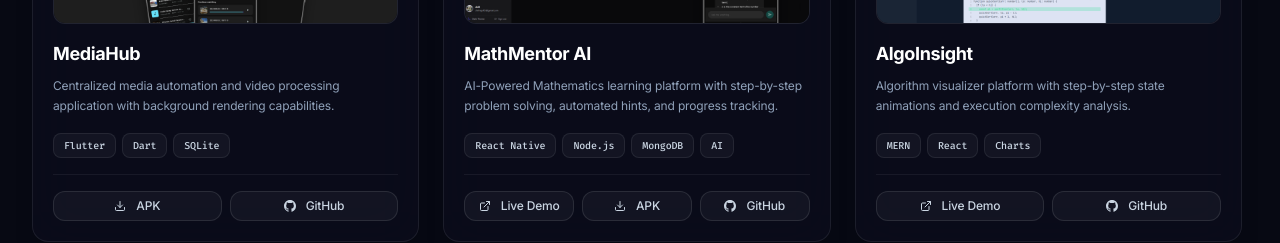
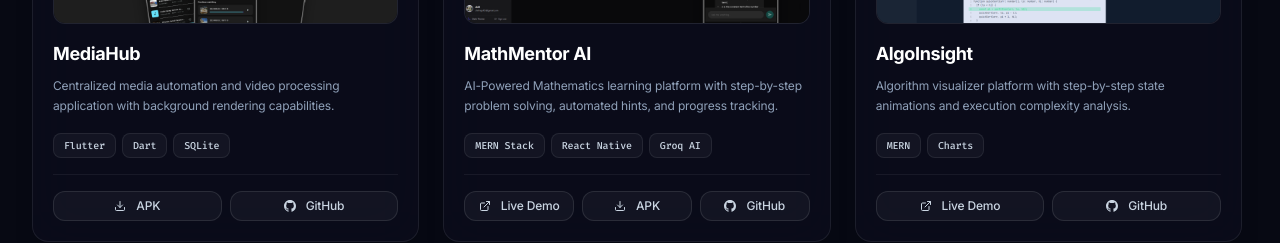
Before and after one commit to ch1llysauce/Web-Portfolio, a React (Vite) app: page /#contact in a window 1280 px wide. Shown: the part 1440-1683 px from the top of the page. Built offline with nearby package versions, Linux system fonts and the light colour scheme.

Commit message:
Fixed my Projects' Tech Stacks

```diff
--- a/src/data/projects.ts
+++ b/src/data/projects.ts
@@ -25,7 +25,7 @@ export const projects: Project[] = [
         tagline: 'AI • FULL-STACK',
         category: ['ai', 'fullstack', 'mobile', 'web'],
         description: 'AI-Powered Mathematics learning platform with step-by-step problem solving, automated hints, and progress tracking.',
-        tech_stack: ['React Native', 'Node.js', 'MongoDB', 'AI'],
+        tech_stack: ['MERN Stack', 'React Native', 'Groq AI'],
         image_light: '/projects/light/mathmentor.png',
         image_dark: '/projects/dark/mathmentor.png',
         image_position: 'object-left-top',
@@ -43,7 +43,7 @@ export const projects: Project[] = [
         tagline: 'WEB • MERN',
         category: ['web', 'fullstack'],
         description: 'Algorithm visualizer platform with step-by-step state animations and execution complexity analysis.',
-        tech_stack: ['MERN', 'React', 'Charts'],
+        tech_stack: ['MERN', 'Charts'],
         image_light: '/projects/light/algoinsight.png',
         image_dark: '/projects/dark/algoinsight.png',
         image_position: 'object-left-top',
```
